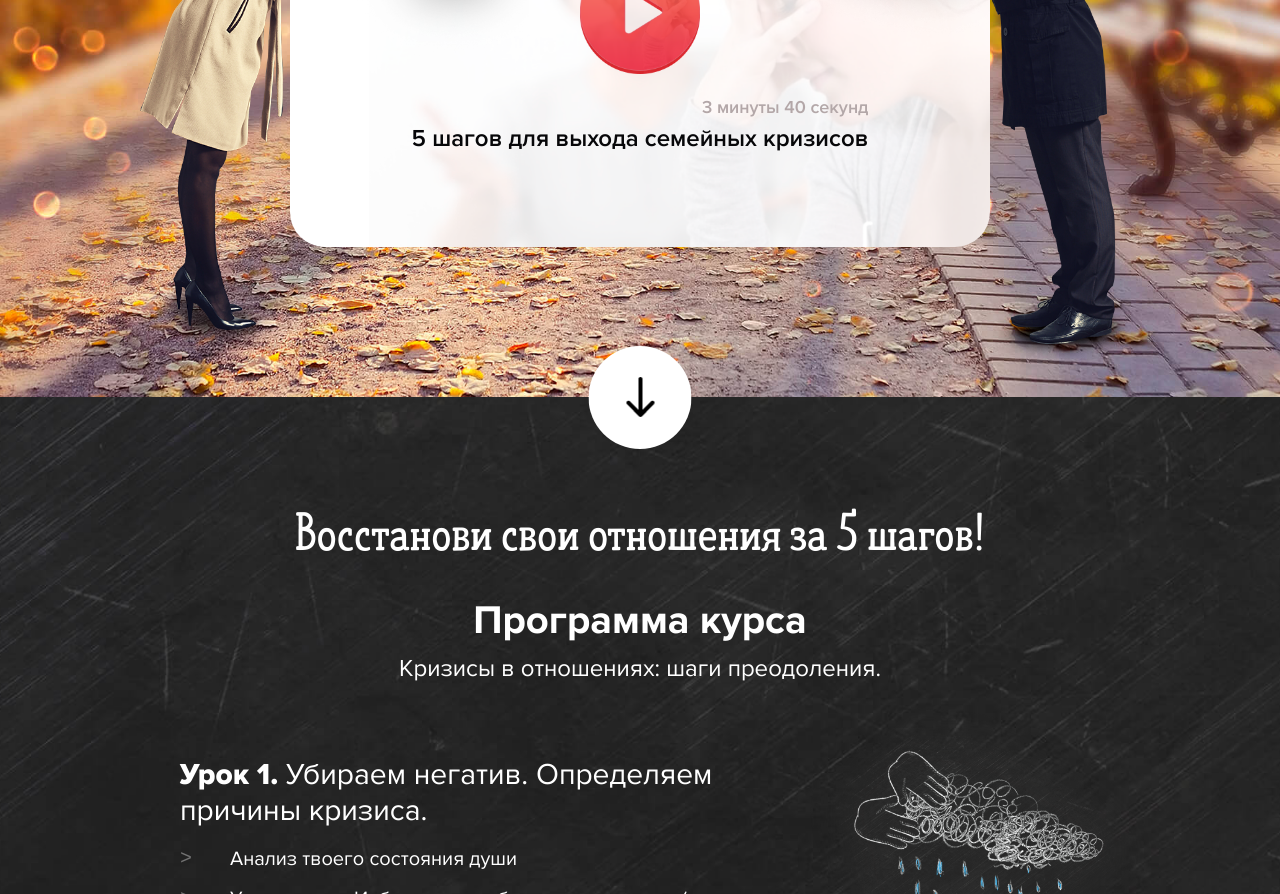
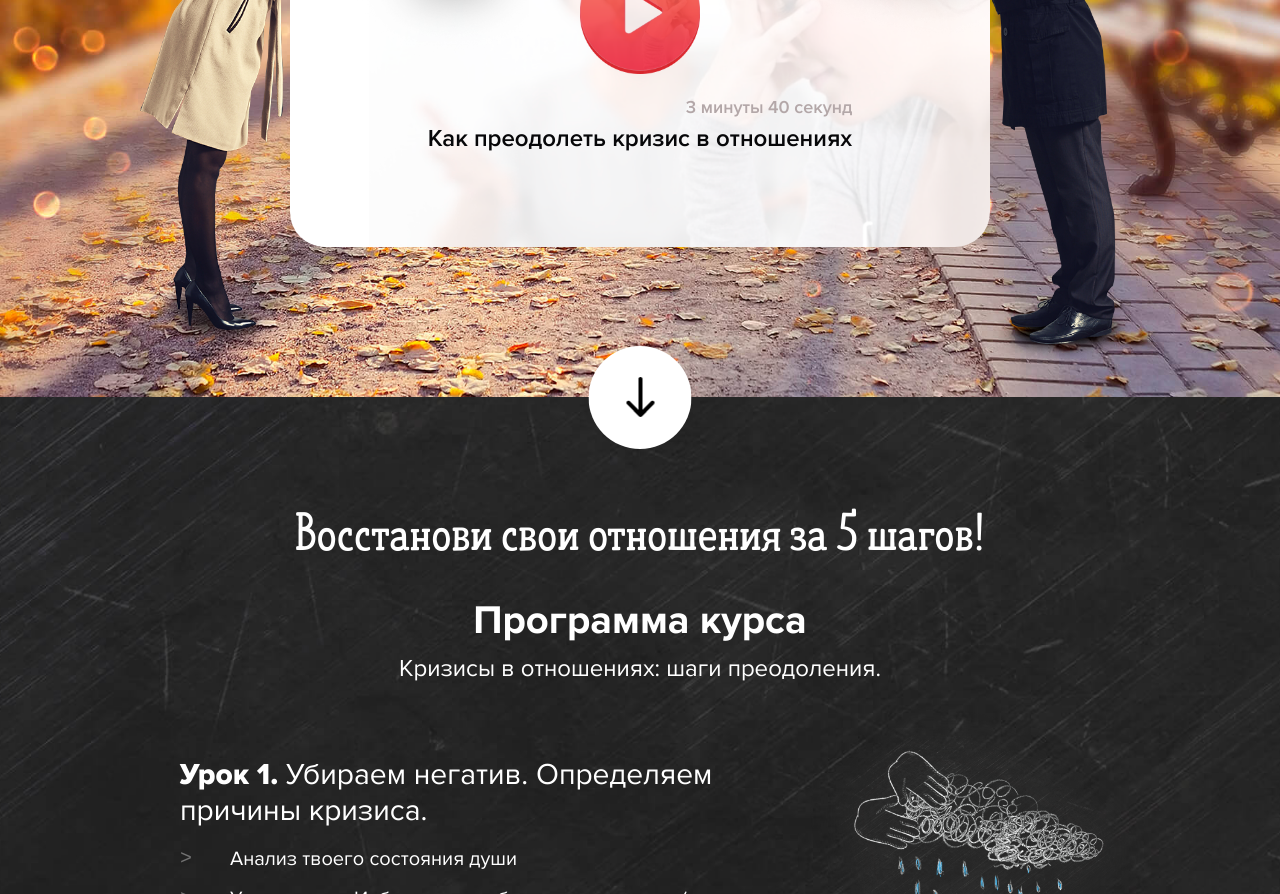
Before and after one commit to livevikulin/crises, a plain HTML site: page index.html in a window 1280 px wide. Shown: the part 3260-4154 px from the top of the page. Drawn offline with Linux system fonts and the light colour scheme.

Commit message:
Update index.html

```diff
--- a/index.html
+++ b/index.html
@@ -160,7 +160,7 @@
                 </div>
                 <div class="steps-video__text">
                     <span class="steps-video__time">3 минуты 40 секунд</span>
-                    <span class="steps-video__title">5 шагов для выхода семейных кризисов</span>
+                    <span class="steps-video__title">Как преодолеть кризис в&nbsp;отношениях</span>
                 </div>
             </div>
         </div>
```
